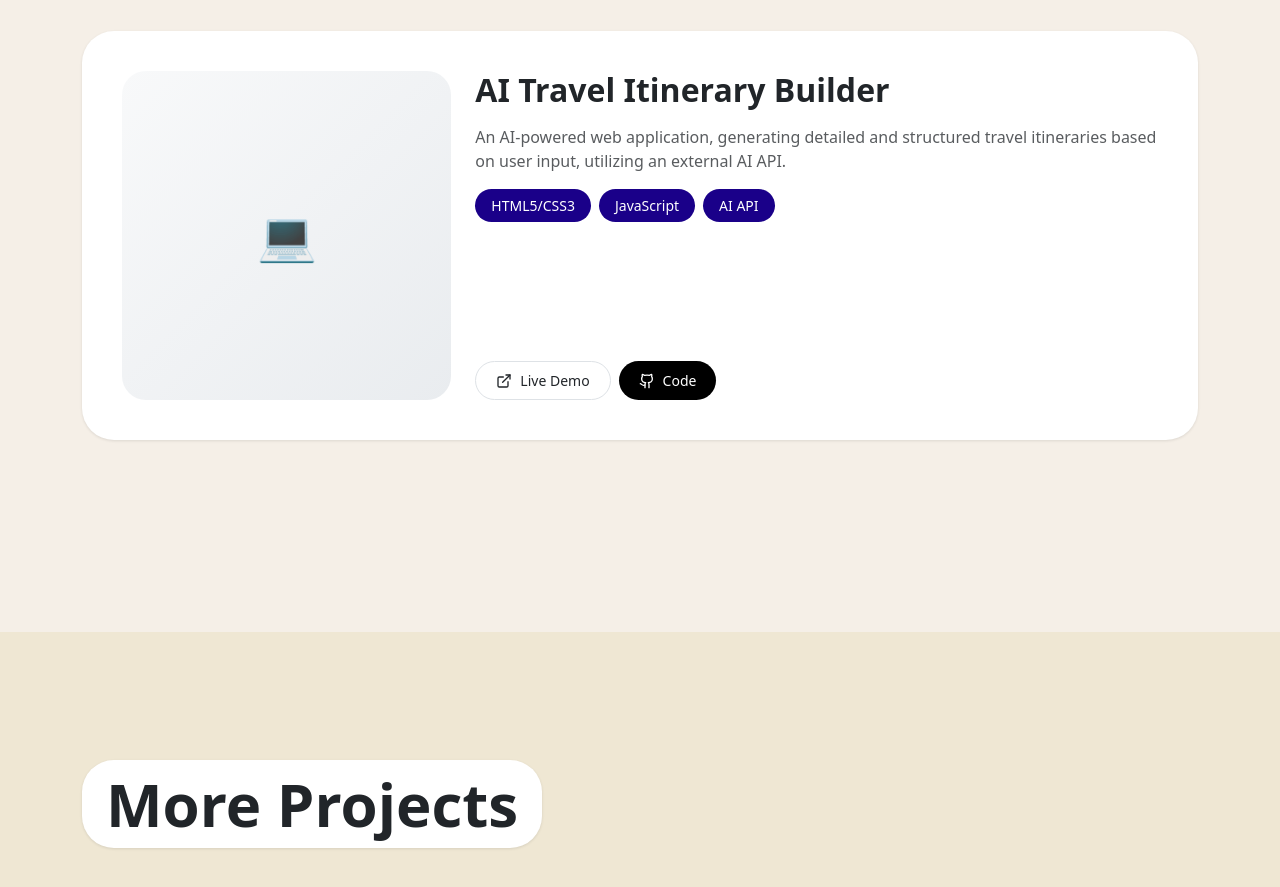
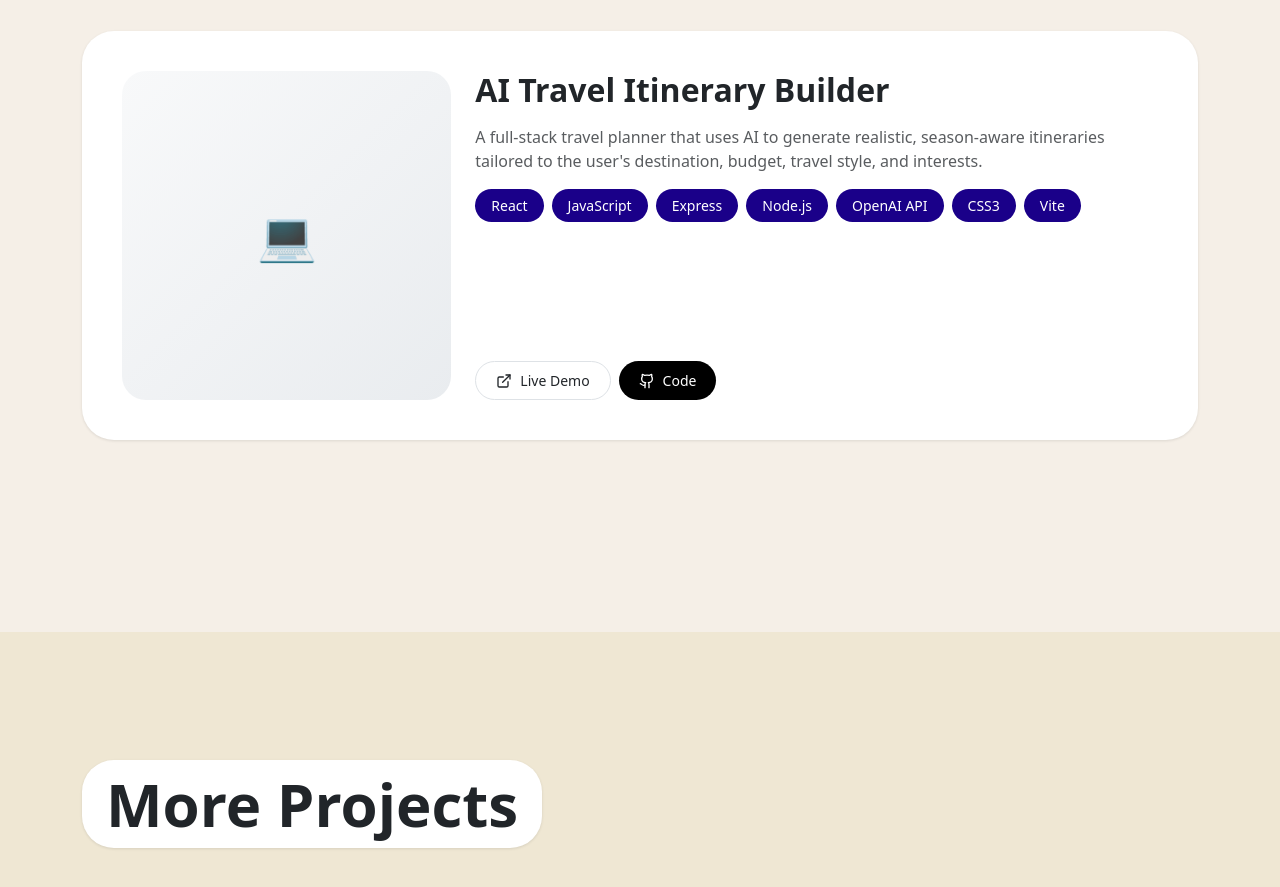
Before and after one commit to aliciabuelow/alicia-portfolio, a React (Vite) app in the folder react-app/: page / in a window 1280 px wide. Shown: the part 2080-2967 px from the top of the page. Built offline with nearby package versions, Linux system fonts and the light colour scheme.

Commit message:
Added demo and repo links for AI project

```diff
--- a/react-app/src/components/FeaturedProjects.jsx
+++ b/react-app/src/components/FeaturedProjects.jsx
@@ -21,11 +21,11 @@ const projects = [
   },
   {
     title: "AI Travel Itinerary Builder",
-    description: "An AI-powered web application, generating detailed and structured travel itineraries based on user input, utilizing an external AI API.",
-    tags: ["HTML5/CSS3", "JavaScript", "AI API"],
+    description: "A full-stack travel planner that uses AI to generate realistic, season-aware itineraries tailored to the user's destination, budget, travel style, and interests.",
+    tags: ["React", "JavaScript", "Express", "Node.js", "OpenAI API", "CSS3", "Vite"],
     color: "#1A0089",
-    demoUrl: "#",
-    githubUrl: "#"
+    demoUrl: "https://ai-travel-app-mauve.vercel.app/",
+    githubUrl: "https://github.com/aliciabuelow/AI-travel-app"
   }
 ];
 
```
